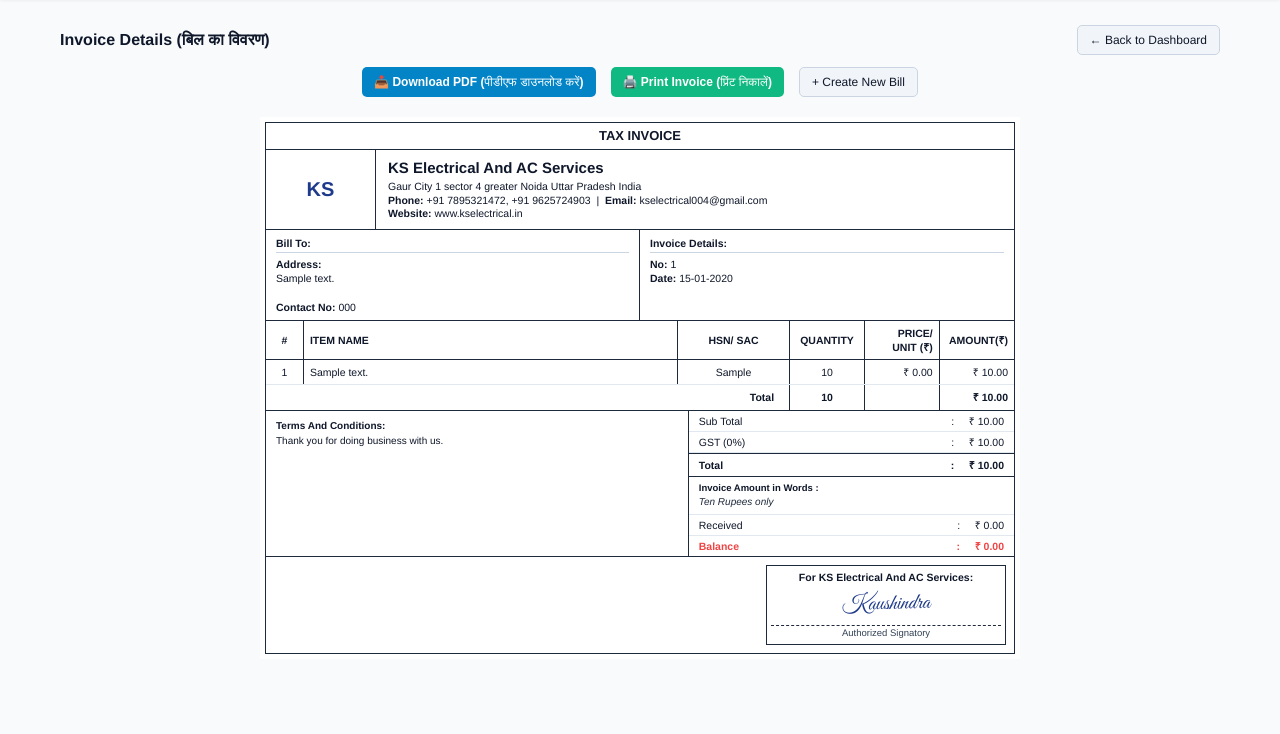
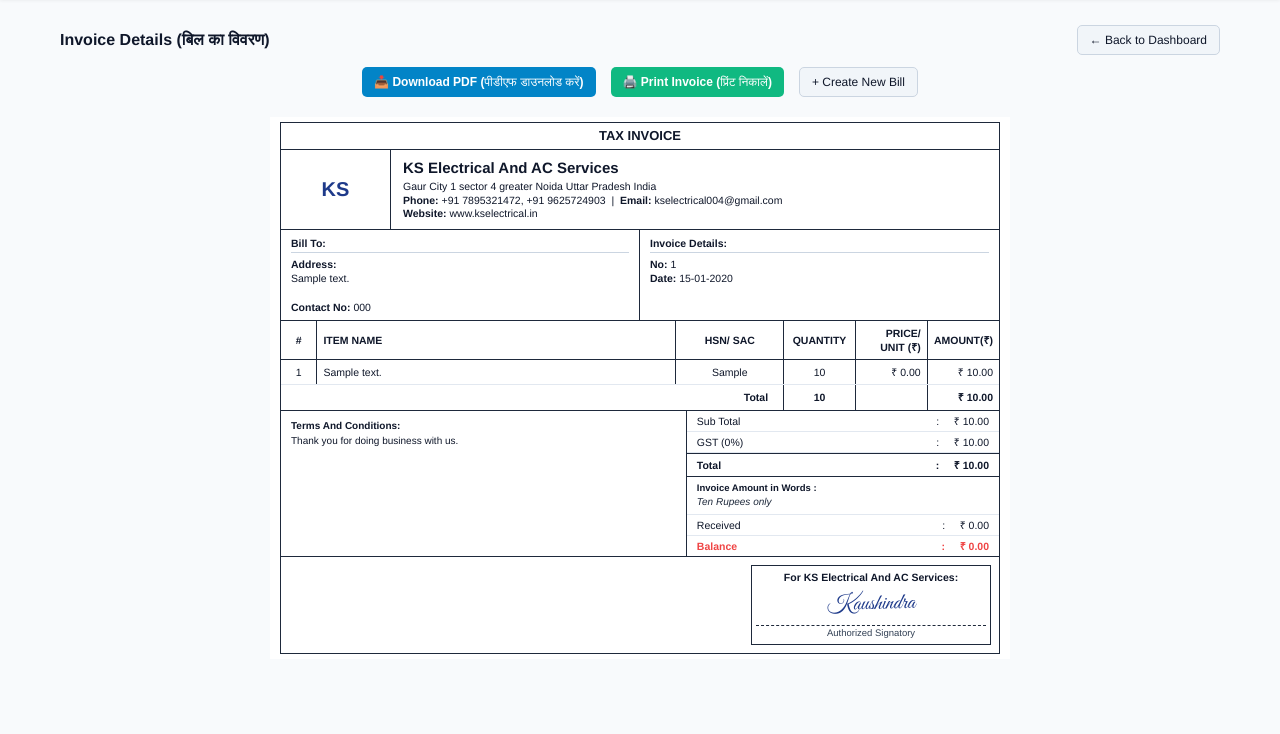
Before and after one commit to kselectrical/ks-billing, a PHP site: page /php-inventory-management-system/view_invoice.php?id=1 in a window 1280 px wide. Shown: the part 67-801 px from the top of the page. Run offline with PHP 8.4, Linux system fonts and the light colour scheme; tables that the repository leaves empty or names only in its code hold one stand-in row (values such as "Sample post"); some libraries are stand-ins or nearby versions.

Commit message:
Update print layouts, set fixed width of 720px for invoice, and simplify html2pdf configuration

```diff
--- a/style.css
+++ b/style.css
@@ -300,16 +300,18 @@ td {
 .vyapar-container-wrapper {
     background-color: white;
     width: 100%;
-    max-width: 760px;
+    max-width: 740px;
     margin: 15px auto;
     padding: 5px;
+    overflow-x: auto; /* Enable horizontal scrolling on mobile screens */
 }
 
 .vyapar-invoice {
     border: 1px solid #1e293b; /* Thin 1px black border */
     background-color: #ffffff;
     color: #0f172a;
-    width: 100%;
+    width: 720px; /* Fixed width ensures identical layout in PDFs across all screen sizes */
+    margin: 0 auto;
 }
 
 .vyapar-invoice-title {
--- a/view_invoice.php
+++ b/view_invoice.php
@@ -254,15 +254,13 @@ $amount_in_words = getIndianCurrencyInWords($invoice['grand_total']);
 function downloadInvoicePDF() {
     var element = document.getElementById('invoice-print-area');
     var opt = {
-        margin:       [0.15, 0.15, 0.15, 0.15],
+        margin:       [0.2, 0.2, 0.2, 0.2],
         filename:     'Invoice_KS_<?php echo $invoice['id']; ?>_' + '<?php echo str_replace(' ', '_', $invoice['customer_name']); ?>.pdf',
         image:        { type: 'jpeg', quality: 0.98 },
         html2canvas:  {
             scale: 2.2,
             useCORS: true,
-            logging: false,
-            width: 740,
-            windowWidth: 760
+            logging: false
         },
         jsPDF:        { unit: 'in', format: 'a4', orientation: 'portrait' }
     };
```
